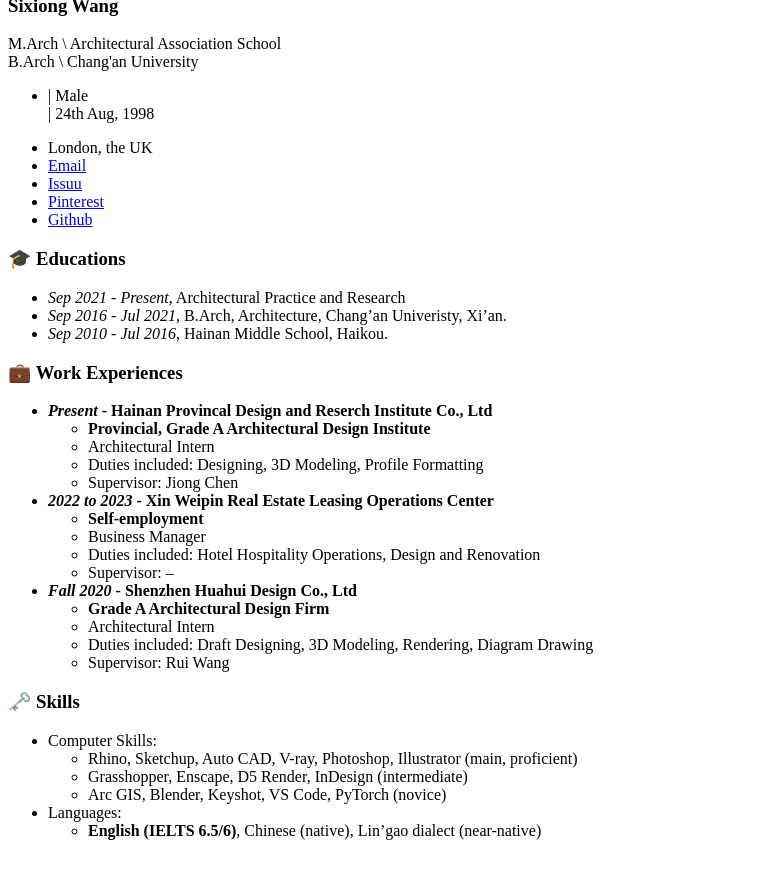
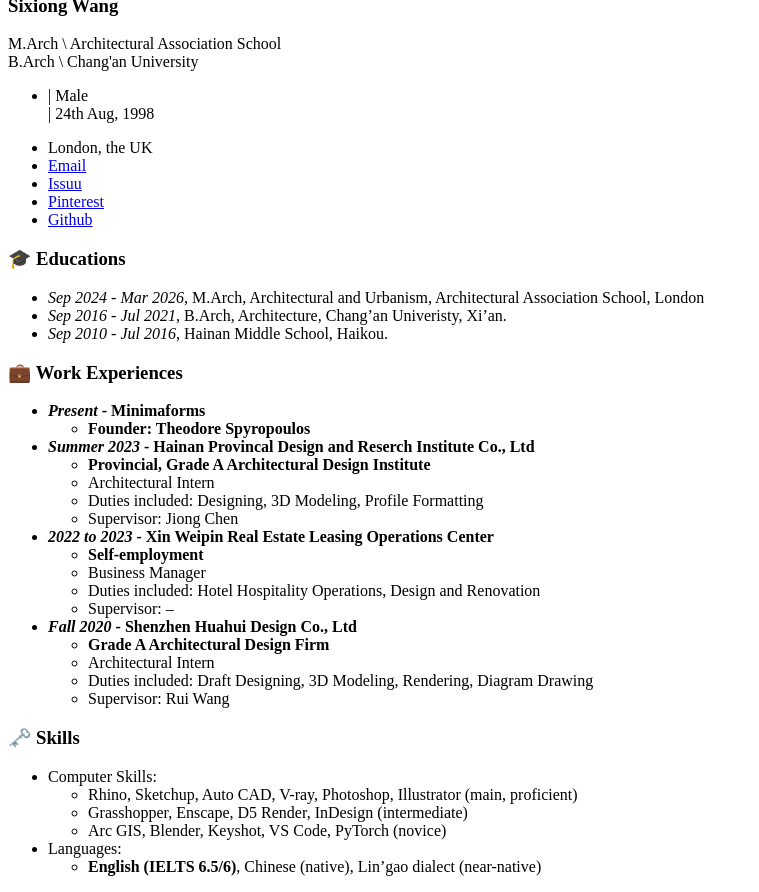
Before and after one commit to sixiong-wang/academic-page, a Jekyll site: the page built from _pages/includes/others.md, in a window 1280 px wide, cut to the strip 512-1404 px from the top of the page. Shown: the whole strip, without its empty margins (0-759 px from the left). Built offline with Jekyll 4.4.1, drawn with Linux system fonts in a browser that asks for light colours; our own code applies the rules of GitHub Pages for plain Markdown files; comment, search, counter and statistics services are not loaded; before the commit the page ends 1368 px from its top, so only the background shows below that.

Commit message:
学历更新

```diff
--- a/_pages/includes/others.md
+++ b/_pages/includes/others.md
@@ -1,12 +1,17 @@
 # 🎓 Educations
 
-* *Sep 2021 - Present*, Architectural Practice and Research
+* *Sep 2024 - Mar 2026*, M.Arch, Architectural and Urbanism, Architectural Association School, London
 * *Sep 2016 - Jul 2021*, B.Arch, Architecture, Chang'an Univeristy, Xi'an.
 * *Sep 2010 - Jul 2016*, Hainan Middle School, Haikou.
 
+
 # 💼 Work Experiences
 
-* ***Present* - Hainan Provincal Design and Reserch Institute Co., Ltd**
+* ***Present* - Minimaforms**
+  * **Founder: Theodore Spyropoulos**
+
+
+* ***Summer 2023* - Hainan Provincal Design and Reserch Institute Co., Ltd**
   * **Provincial, Grade A Architectural Design Institute**
   * Architectural Intern
   * Duties included: Designing, 3D Modeling, Profile Formatting
@@ -24,6 +29,7 @@
   * Duties included: Draft Designing, 3D Modeling, Rendering, Diagram Drawing
   * Supervisor: Rui Wang
 
+
 # 🗝️ Skills
 
 * Computer Skills:
```
